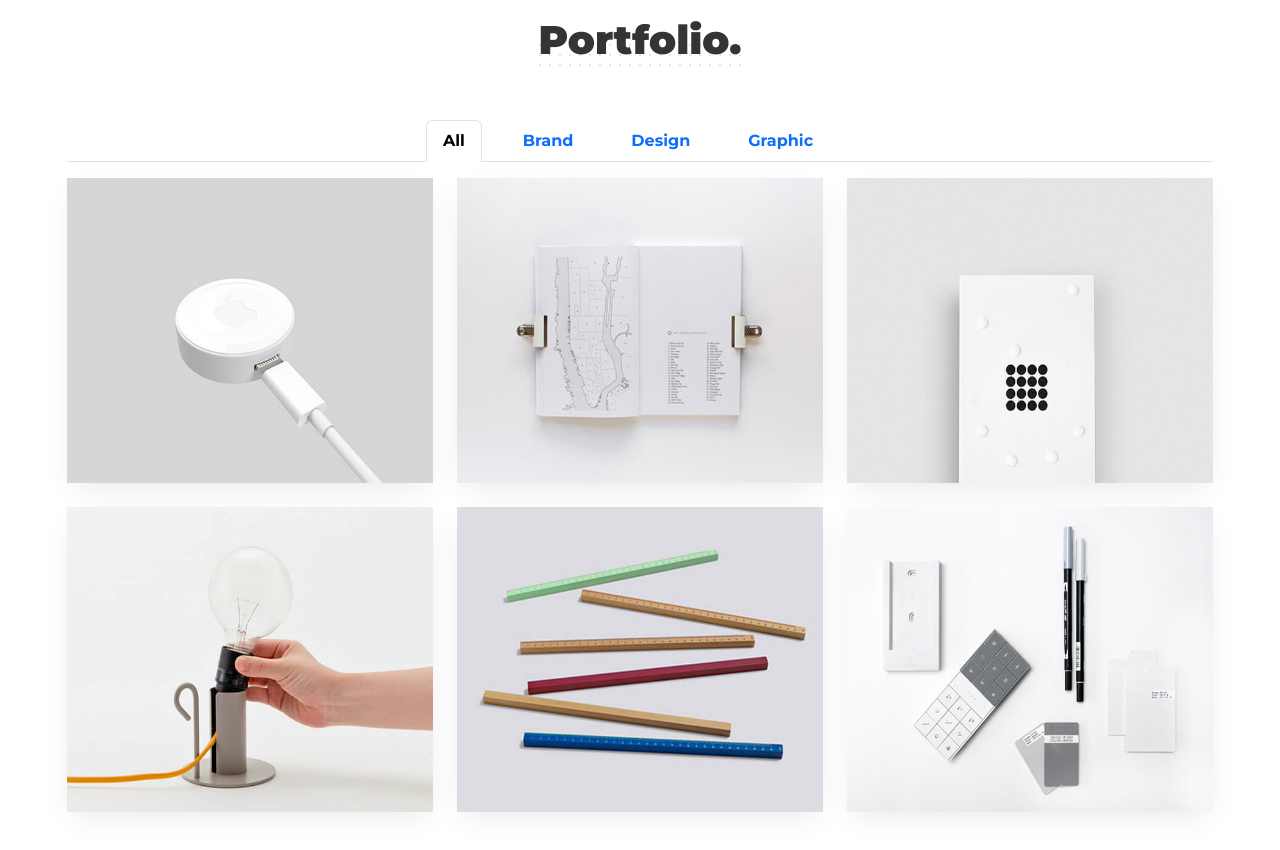
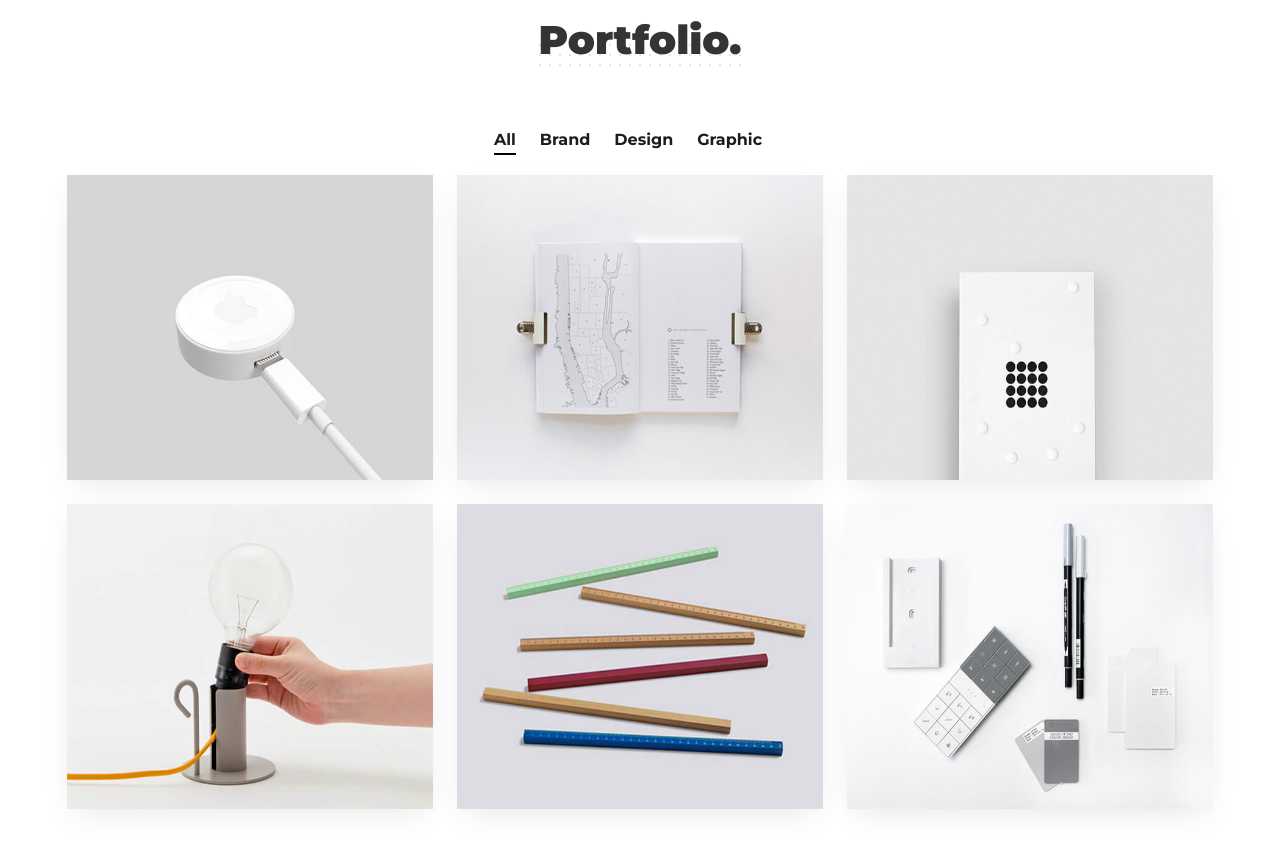
Before and after one commit to saherbvcbc1vb/Daniels, a plain HTML site: page index.html in a window 1280 px wide. Shown: the part 2600-3450 px from the top of the page. Drawn offline with nearby package versions, Linux system fonts and the light colour scheme.

Commit message:
Update style.css

```diff
--- a/css/style.css
+++ b/css/style.css
@@ -43,7 +43,6 @@ input {
 .navbar-toggler {
   border-color: rgb(255, 255, 255);
 }
-
 
 .bg-nav.scrolled {
   background-color: #fff !important;
@@ -327,7 +326,61 @@ main {
 .portfolio {
   background-color: var(--tir-color);
 }
+.work-btn {
+  position: relative;
+  display: inline-block;
+  font-weight: 700;
+  background: none;
+  border: none;
+  font-size: 16px;
+}
 
+.work-btn::before {
+  content: "";
+  position: absolute;
+  height: 2px;
+  bottom: 5px;
+  left: 0;
+  width: 0;
+  background-color: #000000;
+  transition: all 0.3s ease-in-out;
+}
+
+/* لما الزر يكون active */
+.work-btn.active::before {
+  width: 100%;
+}
+
+/* وكمان ممكن تضيف تأثير عند hover */
+.nav-tabs .nav-item.show .nav-link,
+.nav-tabs .nav-link.active {
+  border: none;
+  padding-inline: 0px;
+}
+.nav-tabs .nav-link {
+  padding-inline: 0px;
+}
+.nav-link,
+.nav-link {
+  color: var(--main-color) !important;
+  border: none !important;
+}
+.nav-link:focus,
+.nav-link:hover {
+  color: var(--main-color) !important;
+  border: none !important;
+}
+.nav-tabs .nav-link:focus,
+.nav-tabs .nav-link:hover {
+  border: none;
+}
+.nav-link:focus,
+.nav-link:hover {
+  color: var(--main-color) !important;
+}
+.nav-tabs {
+  border: none !important ;
+}
 .layer ul li a i {
   display: inline-block;
   width: 30px;
@@ -595,6 +648,7 @@ main {
   background: var(--main-color);
   color: #fff;
 }
+.card-serv:hover,
 .contact-btn:hover {
   background: transparent;
   color: var(--main-color);
```
